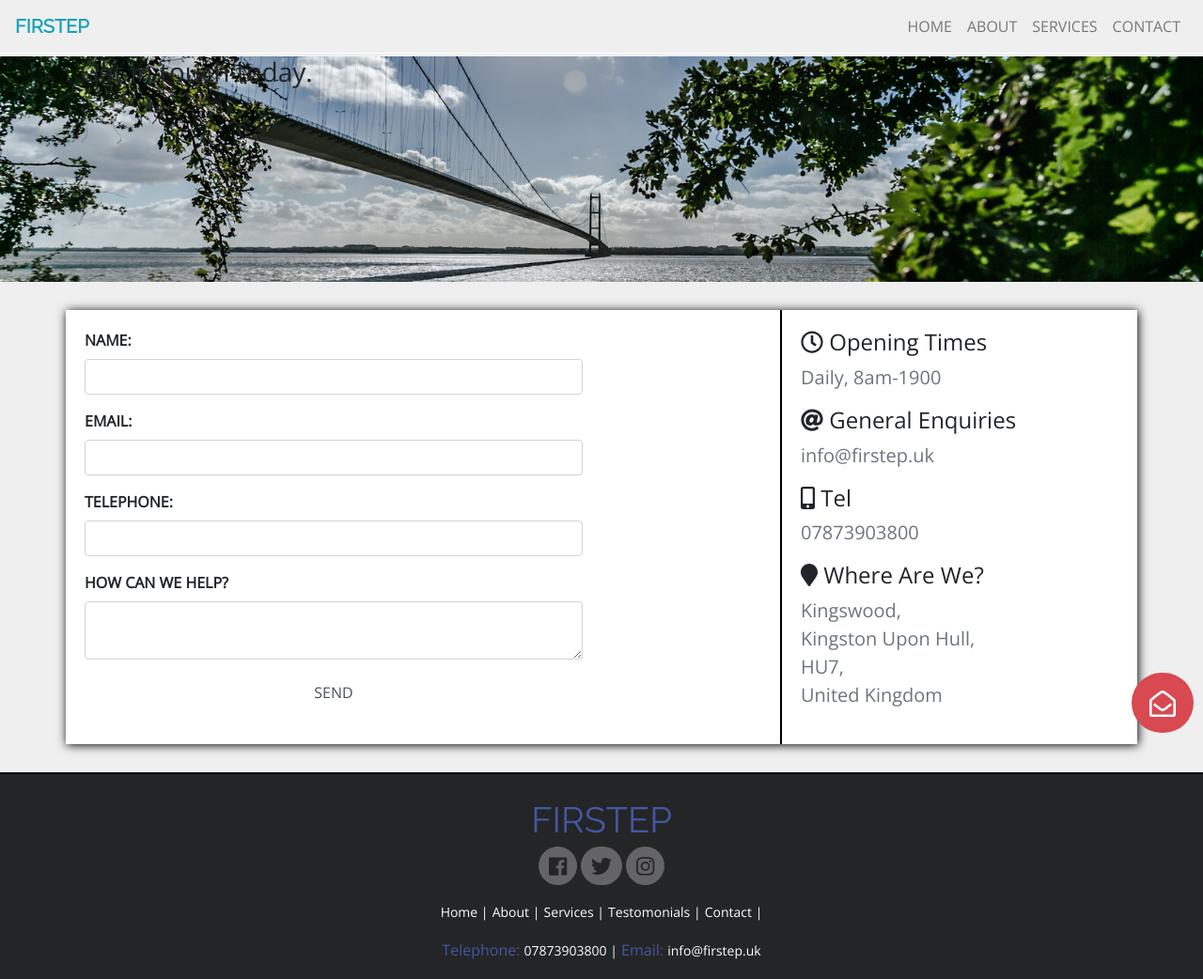
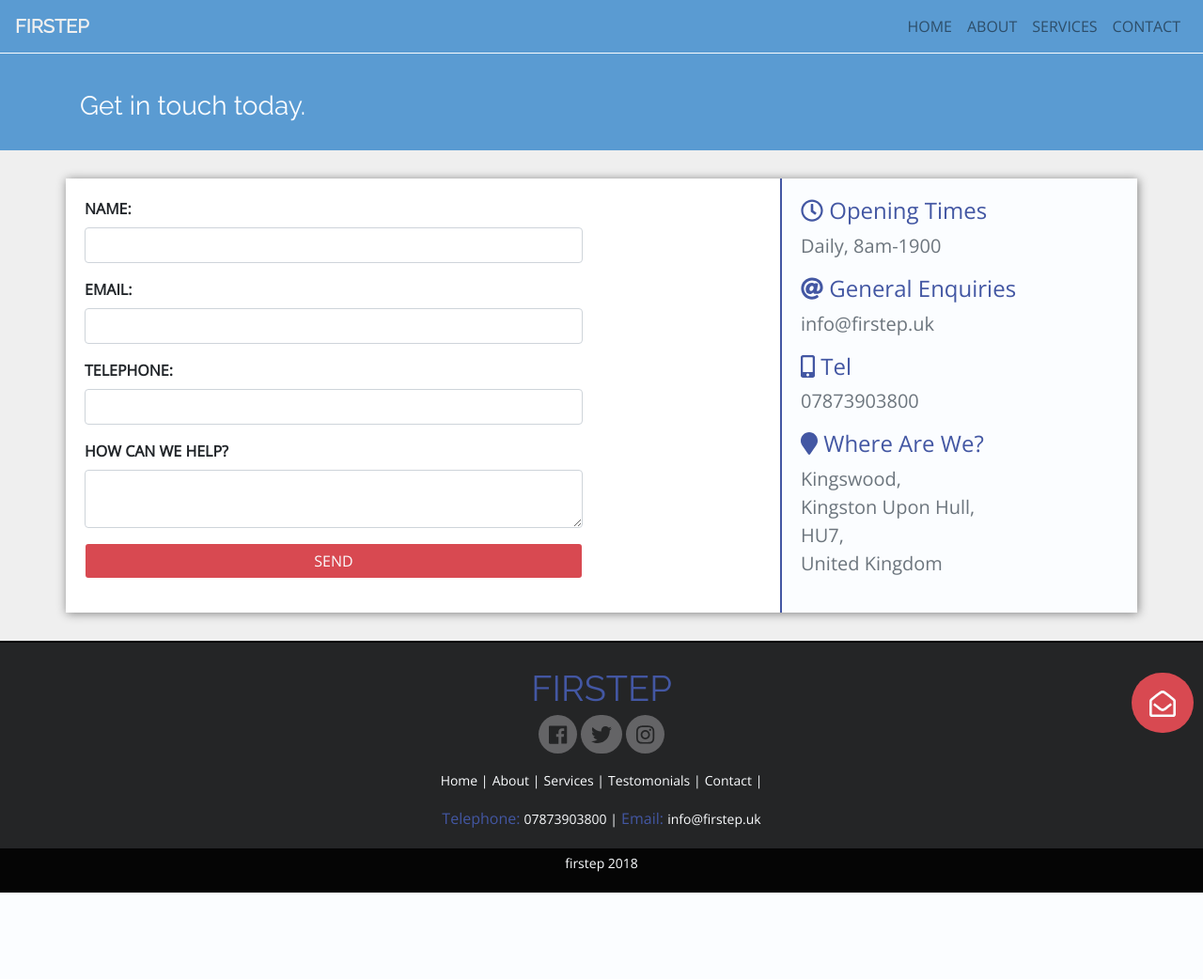
Before and after one commit to rezaa91/firstep, a PHP site: page /contact/ in a window 1280 px wide. Shown: the top 1042 px of the page at 94% size. After the commit the page ends 950 px from the top, so only its background shows below. Run offline with PHP 8.4, Linux system fonts and the light colour scheme.

Commit message:
removed header styling

```diff
--- a/src/css/contact.css
+++ b/src/css/contact.css
@@ -1,20 +1,20 @@
 body{
     background-color:rgb(239,239,239);
-}
-.navbar-brand{
-    color:rgb(23,162,184) !important;
 }
 
 /*
 styling for header
 */
 #header{
-    height:30vh;
-    margin-top:60px;
-    background-image: url('../img/humber-bridge.jpg');
-    background-repeat:no-repeat;
-    background-size:cover;
-    background-position:center;
+    height: 20vh;
+    background-color:rgb(90,155,210);
+}
+#header-text{
+    padding-top:12vh;
+    font-family:'raleway',sans-serif;
+}
+.header-title{
+    color:rgb(251,253,255);
 }
 
 /*
@@ -23,12 +23,17 @@ styling for contact form
 #contact{
     margin-top:30px;
     margin-bottom:30px;
-    box-shadow:1px 1px 10px black;
+    box-shadow:1px 1px 10px grey;
     background-color:white;
 }
 
 label{
     font-weight:bold;
+}
+
+#send-btn{
+    background-color:rgb(216,73,81);
+    color:rgb(251,253,255);
 }
 
 #form-details{
@@ -37,5 +42,10 @@ label{
 
 #contact-details{
     padding:20px;
-    border-left:2px solid black;
+    border-left:2px solid rgb(67,87,163);
+    background-color:rgb(251,253,255);
 }
+
+.address-header{
+    color:rgb(67,87,163);
+}
```
